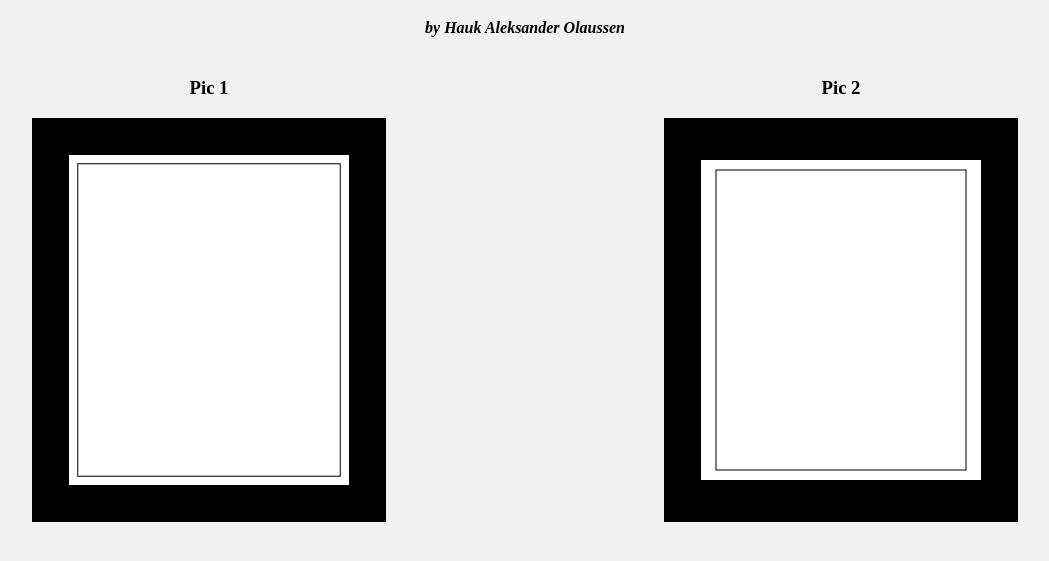
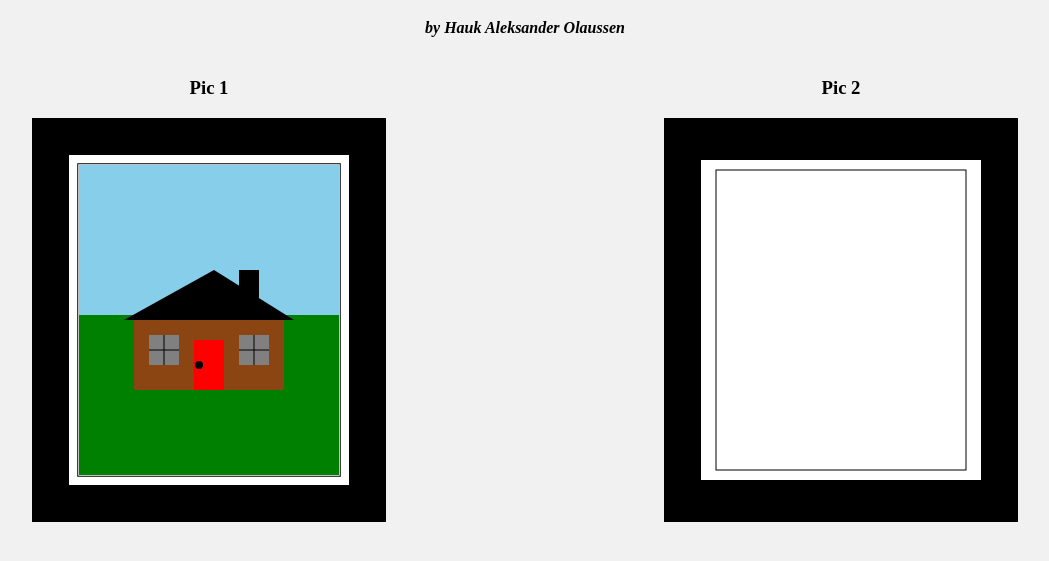
Before and after one commit to Olaussen/webdev, a plain HTML site: page P1/index.html in a window 1280 px wide. Shown: the part 61-622 px from the top of the page, without its empty margins (115-1164 px from the left). Drawn offline with nearby package versions, Linux system fonts and the light colour scheme.

Commit message:
Done with the canvas art

```diff
--- a/P1/index.js
+++ b/P1/index.js
@@ -1,5 +1,6 @@
 
 const canvas = document.getElementById("canvas-art")
+const svg = document.getElementById("svg-art")
 const ctx = canvas.getContext("2d")
 
 function matchCanvasPixelsToDisplayPixels() {
@@ -15,18 +16,90 @@ function matchCanvasPixelsToDisplayPixels() {
     return false;
 }
 
+function randomColor() {
+    var letters = '0123456789ABCDEF';
+    var color = '#';
+    for (var i = 0; i < 6; i++) {
+        color += letters[Math.floor(Math.random() * letters.length)];
+    }
+    return color;
+}
+
+function drawCanvasArt(initial) {
+
+    // Ground and sky
+    ctx.fillStyle = initial ? "green" : randomColor()
+    ctx.fillRect(45, 45, 260, 310)
+    ctx.fillStyle = initial ? "skyblue" : randomColor()
+    ctx.fillRect(45, 45, 260, 150)
+
+    // Main house body
+    ctx.fillStyle = initial ? "saddlebrown" : randomColor()
+    ctx.fillRect(100, 200, 150, 70)
+
+    // Door
+    ctx.fillStyle = initial ? "red" : randomColor()
+    ctx.fillRect(160, 220, 30, 50)
+
+    // Doorhandle
+    ctx.fillStyle = initial ? "black" : randomColor()
+    ctx.beginPath()
+    ctx.arc(165, 245, 4, Math.PI * 2, false);
+    ctx.fill()
+    ctx.closePath()
+
+    // Windows
+    ctx.fillStyle = initial ? "grey" : randomColor()
+
+        // Left
+        ctx.fillRect(115, 215, 30, 30)
+        ctx.beginPath()
+        ctx.moveTo(130, 215)
+        ctx.lineTo(130, 245)
+        ctx.stroke()
+        ctx.beginPath()
+        ctx.moveTo(115, 230)
+        ctx.lineTo(145, 230)
+        ctx.stroke()
+
+        // Right
+        ctx.fillRect(205, 215, 30, 30)
+        ctx.beginPath()
+        ctx.moveTo(205, 230)
+        ctx.lineTo(235, 230)
+        ctx.stroke()
+        ctx.beginPath()
+        ctx.moveTo(220, 215)
+        ctx.lineTo(220, 245)
+        ctx.stroke()
+        ctx.closePath()
+
+    // Roof
+    ctx.fillStyle = initial ? "black" : randomColor()
+    ctx.beginPath()
+    ctx.moveTo(90, 200)
+    ctx.lineTo(180, 150)
+    ctx.lineTo(260, 200)
+    ctx.fill()
+
+        // Chimney
+        ctx.fillStyle = initial ? "black" : randomColor()
+        ctx.fillRect(205, 150, 20, 30)
+}
 
 function initiateCanvasArt() {
     matchCanvasPixelsToDisplayPixels()
 
     const w = canvas.width
     const h = canvas.height
-    const offset = w/10
+    const offset = w / 10
 
-    ctx.fillstyle = "gold"
+    // Frame
     ctx.fillRect(0, 0, w, h);
-    ctx.clearRect(offset, offset, w-2*offset, h-2*offset);
-    ctx.strokeRect(offset+0.25*offset, offset+0.25*offset, w-2.5*offset, h-2.5*offset);
+    ctx.clearRect(offset, offset, w - 2 * offset, h - 2 * offset);
+    ctx.strokeRect(offset + 0.25 * offset, offset + 0.25 * offset, w - 2.5 * offset, h - 2.5 * offset);
+
+    drawCanvasArt(true)
 }
 
 $("document").ready(() => {
@@ -34,9 +107,7 @@ $("document").ready(() => {
     const $canvas = $("#canvas-art")
     const $svg = $("#svg-art")
 
-    $canvas.click(() => {
-        console.log("clicked canvas")
-    })
+    $canvas.hover(() => { drawCanvasArt(false) }, () => { drawCanvasArt(true) })
 
     $svg.click(() => {
         console.log("clicked svg")
--- a/P1/main.css
+++ b/P1/main.css
@@ -17,11 +17,3 @@ html {
     background-color: white;
     border: 2px solid black;
 }
-
-.art:hover {
-    background-color: blueviolet;
-}
-
-#rect:hover {
-    background-color: blue;
-}
```
Lines whose indentation alone changed are shown as unchanged.
